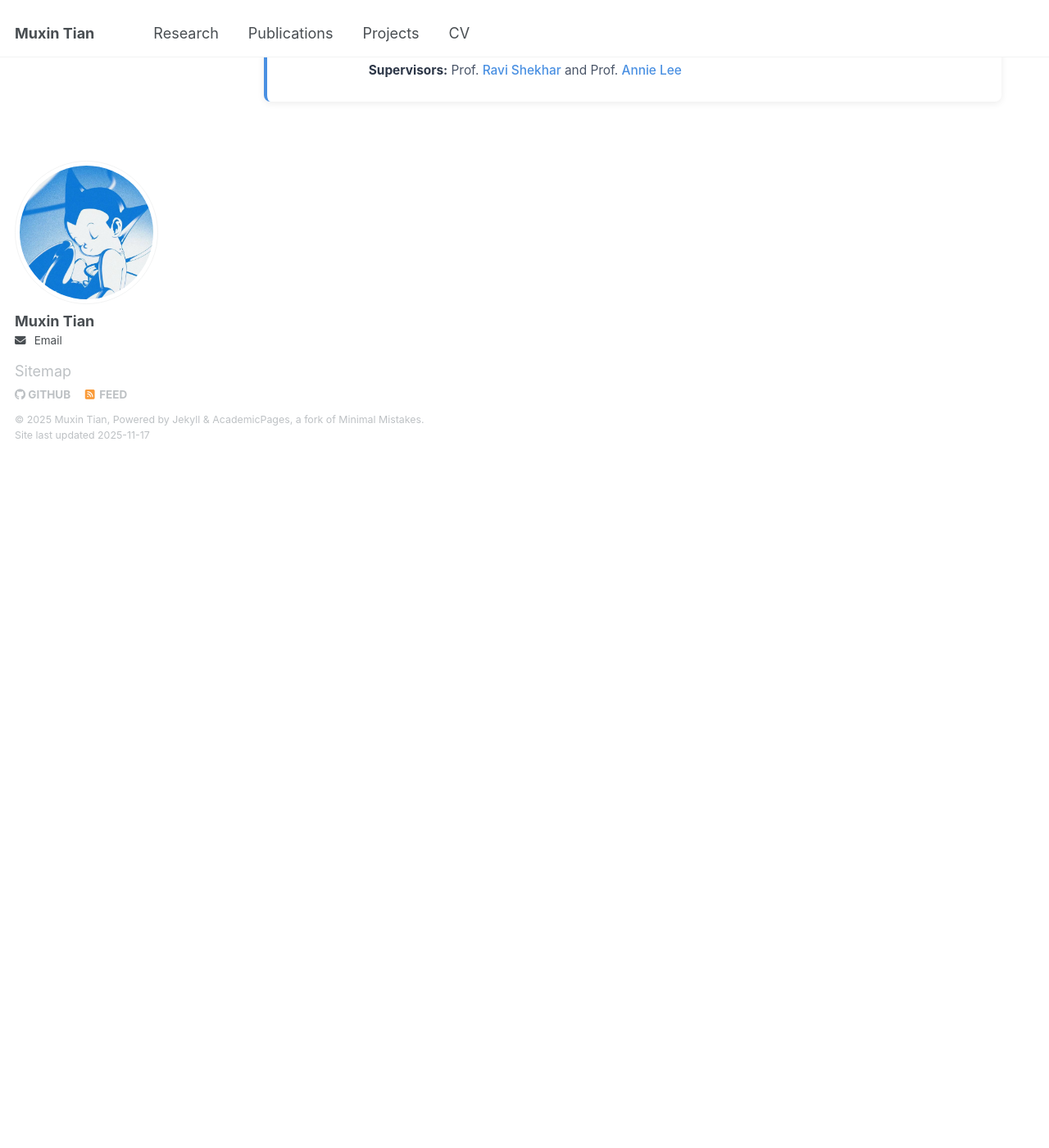
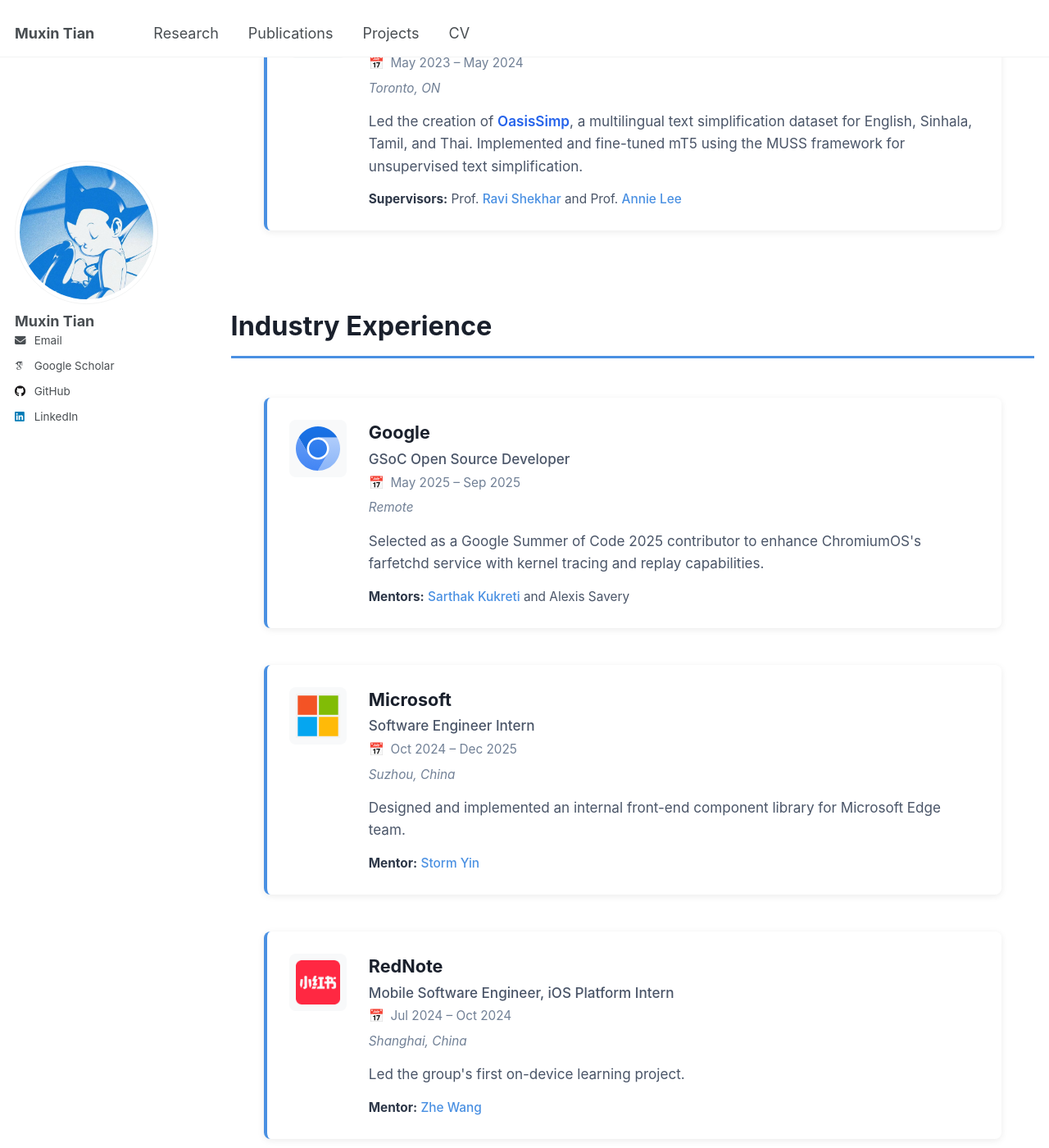
Before and after one commit to realtmxi/realtmxi.github.io, a Jekyll site: the page built from _pages/research.md, in a window 1280 px wide and 1400 px high, scrolled down 1875 px. Shown: the whole window at 82% size. Built offline with Jekyll 4.4.1, drawn with Linux system fonts in a browser that asks for light colours; some web fonts are replaced; before the commit the page ends 2433 px from its top, so only the background shows below that.

Commit message:
update industry experience

```diff
--- a/_pages/research.md
+++ b/_pages/research.md
@@ -284,6 +284,8 @@
   })();
 </script>
 
+<h2 style="margin-bottom: 1.5em; color: #1a202c; font-size: 1.8em; font-weight: 700; border-bottom: 3px solid #4a90e2; padding-bottom: 0.5em;">Research Experience</h2>
+
 <div class="research-container">
 
 <div class="research-entry">
@@ -398,3 +400,75 @@
 </div>
 
 </div>
+
+<h2 style="margin-top: 3em; margin-bottom: 1.5em; color: #1a202c; font-size: 1.8em; font-weight: 700; border-bottom: 3px solid #4a90e2; padding-bottom: 0.5em;">Industry Experience</h2>
+
+<div class="research-container">
+
+<div class="research-entry">
+  <div class="research-logo">
+    <img src="/images/logos/Chromium_Logo.svg" alt="Google" loading="lazy" decoding="async">
+  </div>
+  <div class="research-body">
+    <div class="research-header">
+      <div class="research-title">Google</div>
+      <div class="research-role">GSoC Open Source Developer</div>
+      <div class="research-meta">May 2025 – Sep 2025</div>
+      <div class="research-location">Remote</div>
+    </div>
+    <div class="research-content">
+      <div class="research-description">
+        Selected as a Google Summer of Code 2025 contributor to enhance ChromiumOS's farfetchd service with kernel tracing and replay capabilities.
+      </div>
+      <div class="advisor-info">
+        <strong>Mentors:</strong> <a href="https://www.linkedin.com/in/sarthakkukreti/">Sarthak Kukreti</a> and Alexis Savery
+      </div>
+    </div>
+  </div>
+</div>
+
+<div class="research-entry">
+  <div class="research-logo">
+    <img src="/images/logos/Microsoft.svg" alt="Microsoft" loading="lazy" decoding="async">
+  </div>
+  <div class="research-body">
+    <div class="research-header">
+      <div class="research-title">Microsoft</div>
+      <div class="research-role">Software Engineer Intern</div>
+      <div class="research-meta">Oct 2024 – Dec 2025</div>
+      <div class="research-location">Suzhou, China</div>
+    </div>
+    <div class="research-content">
+      <div class="research-description">
+        Designed and implemented an internal front-end component library for Microsoft Edge team.
+      </div>
+      <div class="advisor-info">
+        <strong>Mentor:</strong> <a href="https://www.linkedin.com/in/xiaoyuin/">Storm Yin</a>
+      </div>
+    </div>
+  </div>
+</div>
+
+<div class="research-entry">
+  <div class="research-logo">
+    <img src="/images/logos/rednote-xiaohongshu.png" alt="RedNote" loading="lazy" decoding="async">
+  </div>
+  <div class="research-body">
+    <div class="research-header">
+      <div class="research-title">RedNote</div>
+      <div class="research-role">Mobile Software Engineer, iOS Platform Intern</div>
+      <div class="research-meta">Jul 2024 – Oct 2024</div>
+      <div class="research-location">Shanghai, China</div>
+    </div>
+    <div class="research-content">
+      <div class="research-description">
+        Led the group's first on-device learning project.
+      </div>
+      <div class="advisor-info">
+        <strong>Mentor:</strong> <a href="https://www.linkedin.com/in/zhe-wang-bb6a36184/">Zhe Wang</a>
+      </div>
+    </div>
+  </div>
+</div>
+
+</div>
```
Also changed, not shown: other parts of _pages/research.md (+1 -1 lines), images/logos/Chromium_Logo.svg (added), images/logos/Microsoft.svg (added), images/logos/rednote-xiaohongshu.png (added).
